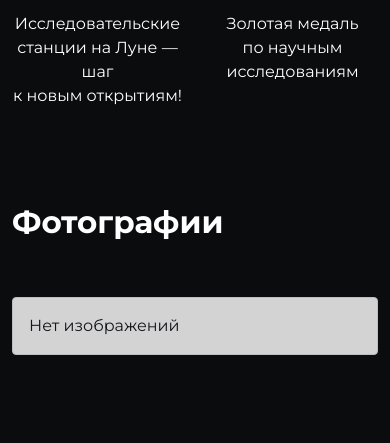
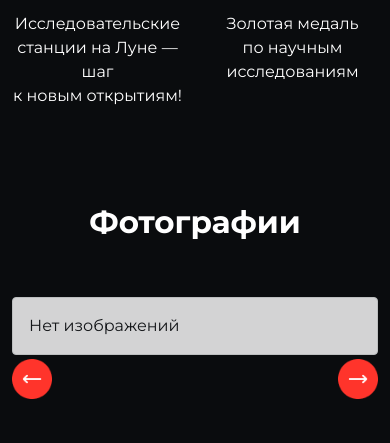
Before and after one commit to Alexman2505/Irkutsk-django-test, a Django app: page / in a window 390 px wide. Shown: the part 933-1376 px from the top of the page. After the commit the page ends 1332 px from the top, so only its background shows below. Run offline with Django 5.2, Linux system fonts and the light colour scheme; data that the repository does not hold is empty.

Commit message:
что-то сделал

```diff
--- a/irkutsk_django_project/static/css/style.css
+++ b/irkutsk_django_project/static/css/style.css
@@ -13,5 +13,156 @@ body {
 }
 
 .text-white-50 {
-    color: rgba(255, 255, 255, 0.7) !important; /* Bootstrap-стиль */
+    color: rgba(255, 255, 255, 0.7) !important;
 }
+
+/* Контейнер для слайдера со стрелками */
+.slider-nav-wrapper {
+    position: relative;
+    padding: 0 70px;  /* Отступы для стрелок */
+}
+
+/* Кастомные кнопки с PNG */
+.slick-custom-prev,
+.slick-custom-next {
+    position: absolute;
+    top: 50%;
+    transform: translateY(-50%);
+    background: none;
+    border: none;
+    padding: 0;
+    cursor: pointer;
+    z-index: 10;
+    line-height: 0;
+    display: flex;
+    align-items: center;
+    justify-content: center;
+}
+
+.slick-custom-prev {
+    left: 0;
+}
+
+.slick-custom-next {
+    right: 0;
+}
+
+.slick-custom-prev img,
+.slick-custom-next img {
+    display: block;
+    transition: opacity 0.2s;
+    width: 48px;
+    height: 48px;
+}
+
+/* Эффект при наведении на стрелки */
+.slick-custom-prev:hover img,
+.slick-custom-next:hover img {
+    opacity: 0.8;
+}
+
+/* Убираем лишние отступы у slick-slide */
+.slick-slide {
+    margin: 0;
+}
+
+.slick-list {
+    margin: 0 -4px; /* Компенсируем padding у слайдов */
+}
+
+.slick-slide > div {
+    margin: 0 4px; /* Отступ между слайдами */
+}
+
+/* Для большого слайдера убираем отступы */
+.slider-for .slick-slide > div {
+    margin: 0;
+}
+
+.slider-for .slick-list {
+    margin: 0;
+}
+
+/* Стили для изображений большого слайдера */
+.slider-for img {
+    width: 100%;
+    height: 529px;
+    object-fit: cover;
+    object-position: bottom !important; /* 50% по горизонтали, 100% по вертикали (низ) */
+    border-radius: 4px;
+}
+
+/* Стили для изображений миниатюр */
+.slider-nav img {
+    width: 100%;
+    height: 124px;
+    object-fit: cover;
+    object-position: center;
+    border-radius: 4px;
+    border: 2px solid transparent;
+    transition: all 0.2s ease;
+}
+
+/* Затемняем неактивные миниатюры */
+.slider-nav .slick-slide {
+    opacity: 0.5;
+    transition: opacity 0.2s;
+}
+
+.slider-nav .slick-slide:hover img {
+    opacity: 0.9;
+}
+
+/* Активная миниатюра */
+.slider-nav .slick-current {
+    opacity: 1;
+}
+
+.slider-nav .slick-current img {
+    border-color: #FF342B !important;
+}
+
+/* Адаптивность для мобильных */
+@media (max-width: 768px) {
+    .slider-nav-wrapper {
+        padding: 0 60px;
+    }
+
+    .slider-for img {
+        height: 400px; /* Чуть меньше на планшетах */
+    }
+
+    .slider-nav img {
+        height: 100px;
+    }
+}
+
+@media (max-width: 480px) {
+    .slider-nav-wrapper {
+        padding: 0 50px;
+    }
+
+    .slider-for img {
+        height: 300px; /* Ещё меньше на телефонах */
+    }
+
+    .slider-nav img {
+        height: 80px;
+    }
+
+    .slick-custom-prev img,
+    .slick-custom-next img {
+        width: 40px;
+        height: 40px;
+    }
+}
+
+@media (max-width: 360px) {
+    .slider-nav-wrapper {
+        padding: 0 45px;
+    }
+
+    .slider-nav img {
+        height: 70px;
+    }
+}
--- a/irkutsk_django_project/templates/slider/index.html
+++ b/irkutsk_django_project/templates/slider/index.html
@@ -101,12 +101,14 @@
                     </div>
                 </div>
             </section>
+
             <!-- ========== СЛАЙДЕР ========== -->
             <section class="slider-section py-5">
                 <div class="container">
                     <div class="row mb-5">
                         <div class="col-12">
-                    <h2 class="display-5 fw-bold text-white">Фотографии</h2>
+                            <h2 class="display-5 fw-bold text-white text-center">Фотографии</h2>
+                            {% comment %} <h2 class="display-5 fw-bold text-white ">Фотографии</h2> {% endcomment %}
                         </div>
                     </div>
 
@@ -116,7 +118,9 @@
                             <div class="slider-for">
                                 {% for slide in slides %}
                                     <div class="px-2">
-                                <img src="{{ slide.image.url }}" alt="{{ slide.title }}" class="img-fluid rounded-4" style="width: 100%; height: 500px; object-fit: cover; object-position: center 30%;">
+                                        <img src="{{ slide.image.url }}" alt="{{ slide.title }}"
+                                            class="img-fluid rounded-3"
+                                            style="width: 100%; height: 529px; object-fit: cover; object-position: center; border-radius: 4px;">
                                     </div>
                                 {% empty %}
                                     <div class="alert alert-dark">Нет изображений</div>
@@ -125,15 +129,27 @@
                         </div>
                     </div>
 
-            <!-- Миниатюры -->
+                    <!-- Миниатюры с красными стрелками -->
                     <div class="row">
                         <div class="col-12">
+                            <div class="slider-nav-wrapper position-relative">
+                                <button class="slick-custom-prev">
+                                    <img src="{% static 'img/move-left.png' %}" alt="Previous" width="48" height="48">
+                                </button>
+
                                 <div class="slider-nav">
                                     {% for slide in slides %}
                                         <div class="px-2">
-                                <img src="{{ slide.image.url }}" alt="{{ slide.title }}" class="img-fluid rounded-3" style="width: 100%; height: 90px; object-fit: cover; object-position: center 30%; border: 2px solid transparent;">
+                                            <img src="{{ slide.image.url }}" alt="{{ slide.title }}"
+                                                class="img-fluid rounded-3"
+                                                style="width: 100%; height: 124px; object-fit: cover; object-position: center; border-radius: 4px; border: 2px solid transparent;">
                                         </div>
                                     {% endfor %}
+                                </div>
+
+                                <button class="slick-custom-next">
+                                    <img src="{% static 'img/move-right.png' %}" alt="Next" width="48" height="48">
+                                </button>
                             </div>
                         </div>
                     </div>
@@ -147,19 +163,22 @@
 
         <script>
             $(document).ready(function(){
+                // Большой слайдер - БЕЗ СТРЕЛОК
                 $('.slider-for').slick({
                     slidesToShow: 1,
                     slidesToScroll: 1,
-                arrows: true,
+                    arrows: false,           // Убрали стрелки
                     fade: true,
                     asNavFor: '.slider-nav'
                 });
 
+                // Слайдер с миниатюрами - со стрелками
                 $('.slider-nav').slick({
                     slidesToShow: 4,
                     slidesToScroll: 1,
                     asNavFor: '.slider-for',
                     dots: false,
+                    arrows: false,            // Отключаем стандартные стрелки
                     centerMode: true,
                     focusOnSelect: true,
                     responsive: [
@@ -167,6 +186,15 @@
                         { breakpoint: 480, settings: { slidesToShow: 2 } }
                     ]
                 });
+
+                // Кастомные красные стрелки
+                $('.slick-custom-prev').click(function(){
+                    $('.slider-nav').slick('slickPrev');
+                });
+
+                $('.slick-custom-next').click(function(){
+                    $('.slider-nav').slick('slickNext');
+                });
             });
         </script>
 </body>
```
Also changed, not shown: irkutsk_django_project/static/img/move-left.png (added), irkutsk_django_project/static/img/move-right.png (added). Lines whose indentation alone changed are shown as unchanged.
